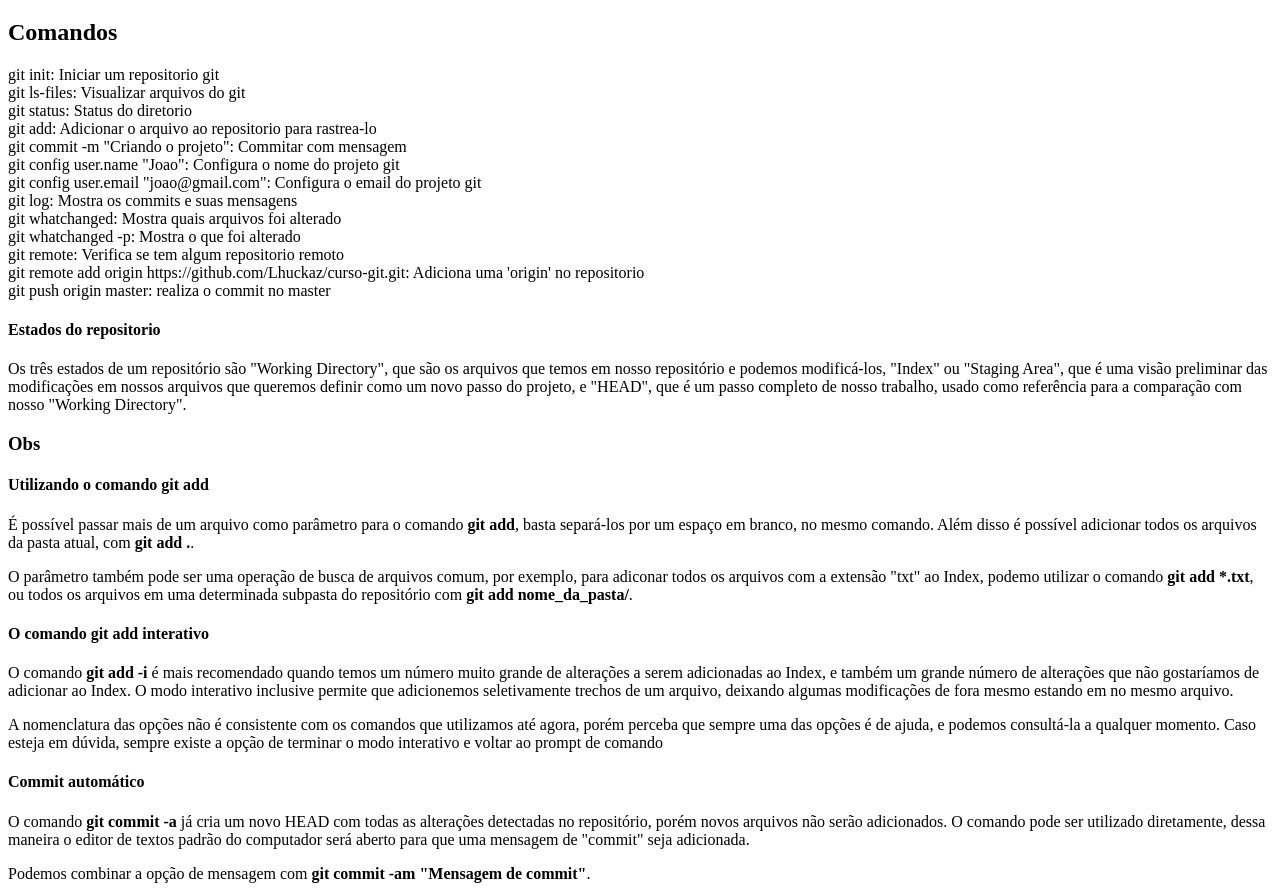
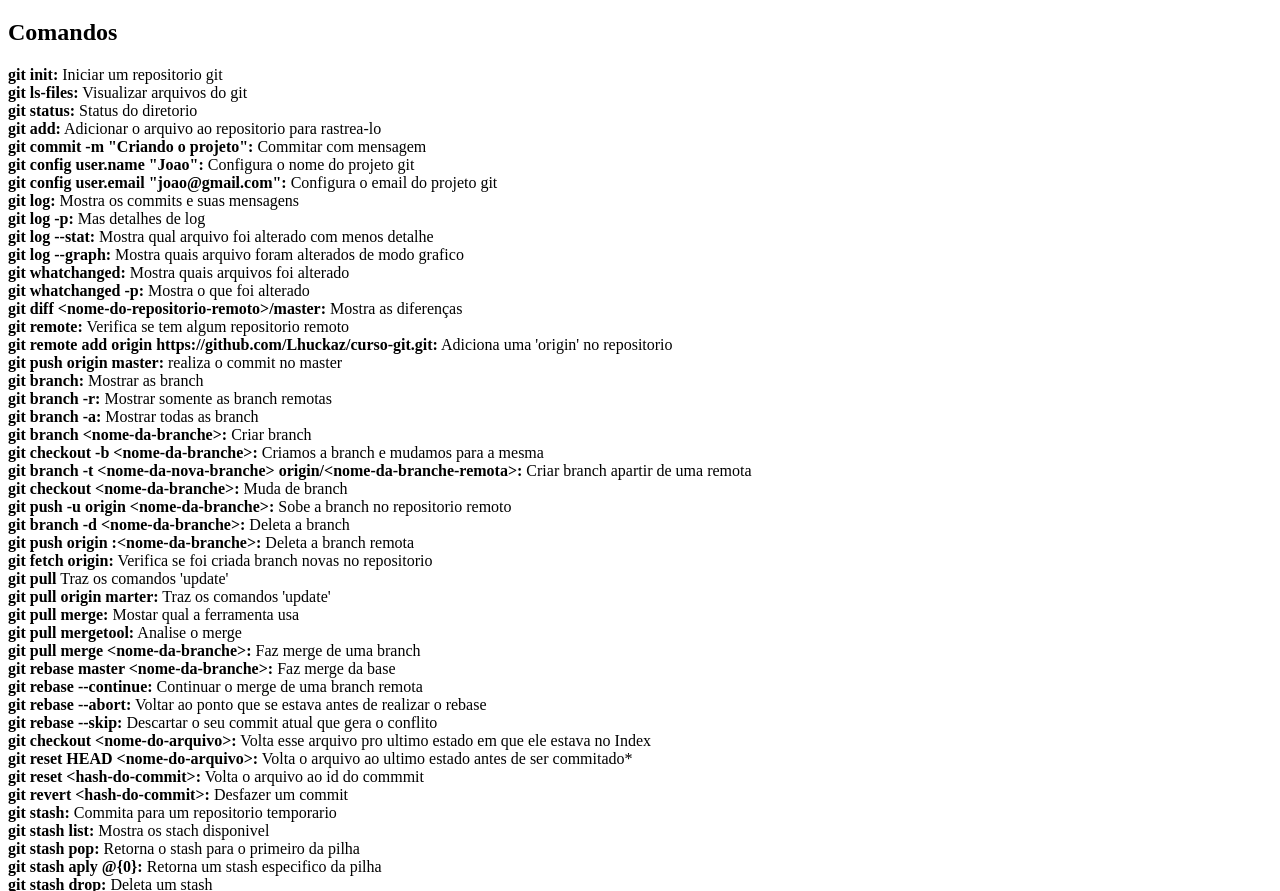
Before and after one commit to Lhuckaz/curso-git, a plain HTML site: page index.html in a window 1280 px wide. Shown: the part 61-952 px from the top of the page. Drawn offline with Linux system fonts and the light colour scheme.

Commit message:
Adicionando informacoes de novos comandos

```diff
--- a/index.html
+++ b/index.html
@@ -3,24 +3,71 @@
 <head>
 	<meta charset="UTF-8">
 	<title>Curso Git</title>
+    <style>
+        p strong {background-color: #ccc;}
+    </style>
 </head>
 <body>
 
     <h1>Git</h1>
     <h2>Comandos</h2>
-    git init: Iniciar um repositorio git<br>
-    git ls-files: Visualizar arquivos do git<br>
-    git status: Status do diretorio<br>
-    git add: Adicionar o arquivo ao repositorio para rastrea-lo<br>
-    git commit -m "Criando o projeto": Commitar com mensagem<br>
-    git config user.name "Joao": Configura o nome do projeto git<br>
-    git config user.email "joao@gmail.com": Configura o email do projeto git<br>
-    git log: Mostra os commits e suas mensagens<br>
-    git whatchanged: Mostra quais arquivos foi alterado<br>
-    git whatchanged -p: Mostra o que foi alterado<br>
-    git remote: Verifica se tem algum repositorio remoto<br>
-    git remote add origin https://github.com/Lhuckaz/curso-git.git: Adiciona uma 'origin' no repositorio<br>
-    git push origin master: realiza o commit no master<br>
+    <strong>git init:</strong> Iniciar um repositorio git<br>
+    <strong>git ls-files:</strong> Visualizar arquivos do git<br>
+    <strong>git status:</strong> Status do diretorio<br>
+    <strong>git add:</strong> Adicionar o arquivo ao repositorio para rastrea-lo<br>
+    <strong>git commit -m "Criando o projeto":</strong> Commitar com mensagem<br>
+    <strong>git config user.name "Joao":</strong> Configura o nome do projeto git<br>
+    <strong>git config user.email "joao@gmail.com":</strong> Configura o email do projeto git<br>
+    <strong>git log:</strong> Mostra os commits e suas mensagens<br>
+    <strong>git log -p:</strong> Mas detalhes de log<br>
+    <strong>git log --stat:</strong> Mostra qual arquivo foi alterado com menos detalhe<br>
+    <strong>git log --graph:</strong> Mostra quais arquivo foram alterados de modo grafico<br>
+    <strong>git whatchanged:</strong> Mostra quais arquivos foi alterado<br>
+    <strong>git whatchanged -p:</strong> Mostra o que foi alterado<br>
+    <strong>git diff &lt;nome-do-repositorio-remoto&gt;/master:</strong> Mostra as diferenças<br>
+    <strong>git remote:</strong> Verifica se tem algum repositorio remoto<br>
+    <strong>git remote add origin https://github.com/Lhuckaz/curso-git.git:</strong> Adiciona uma 'origin' no repositorio<br>
+    <strong>git push origin master:</strong> realiza o commit no master<br>
+    <strong>git branch:</strong> Mostrar as branch<br>
+    <strong>git branch -r:</strong> Mostrar somente as branch remotas<br>
+    <strong>git branch -a:</strong> Mostrar todas as branch<br>
+    <strong>git branch &lt;nome-da-branche&gt;:</strong> Criar branch<br>
+    <strong>git checkout -b &lt;nome-da-branche&gt;:</strong> Criamos a branch e mudamos para a mesma<br>
+    <strong>git branch -t &lt;nome-da-nova-branche&gt; origin/&lt;nome-da-branche-remota&gt;:</strong> Criar branch apartir de uma remota<br>
+    <strong>git checkout &lt;nome-da-branche&gt;:</strong> Muda de branch<br>
+    <!-- <strong>git push origin &lt;nome-da-branche&gt;:<strong> Sobe a branch no repositorio remoto<br> -->
+    <strong>git push -u origin &lt;nome-da-branche&gt;:</strong> Sobe a branch no repositorio remoto<br>
+    <strong>git branch -d &lt;nome-da-branche&gt;:</strong> Deleta a branch<br>
+    <strong>git push origin :&lt;nome-da-branche&gt;:</strong> Deleta a branch remota<br>
+    <strong>git fetch origin:</strong> Verifica se foi criada branch novas no repositorio<br>
+    <strong>git pull</strong> Traz os comandos 'update'<br>
+    <strong>git pull origin marter:</strong> Traz os comandos 'update'<br>
+    <strong>git pull merge:</strong> Mostar qual a ferramenta usa <br>
+    <strong>git pull mergetool:</strong> Analise o merge<br>
+    <strong>git pull merge &lt;nome-da-branche&gt;:</strong> Faz merge de uma branch<br>
+    <strong>git rebase master &lt;nome-da-branche&gt;:</strong> Faz merge da base<br>
+    <strong>git rebase --continue:</strong> Continuar o merge de uma branch remota<br>
+    <strong>git rebase --abort:</strong> Voltar ao ponto que se estava antes de realizar o rebase<br>
+    <strong>git rebase --skip:</strong> Descartar o seu commit atual que gera o conflito<br>
+    <strong>git checkout &lt;nome-do-arquivo&gt;:</strong> Volta esse arquivo pro ultimo estado em que ele estava no Index<br>
+    <strong>git reset HEAD &lt;nome-do-arquivo&gt;:</strong> Volta o arquivo ao ultimo estado antes de ser commitado*<br>
+    <strong>git reset &lt;hash-do-commit&gt;:</strong> Volta o arquivo ao id do commmit<br>
+    <strong>git revert &lt;hash-do-commit&gt;:</strong> Desfazer um commit<br>
+    <strong>git stash:</strong> Commita para um repositorio temporario<br>
+    <strong>git stash list:</strong> Mostra os stach disponivel<br>
+    <strong>git stash pop:</strong> Retorna o stash para o primeiro da pilha<br>
+    <strong>git stash aply @{0}:</strong> Retorna um stash especifico da pilha<br>
+    <strong>git stash drop:</strong> Deleta um stash<br>
+    <strong>git stash clear:</strong> Deleta todos os stash<br>
+    <strong>git bisect start:</strong> Startar o modo bisect<br>
+    <strong>[bisect] git bisect bad HEAD:</strong> Confirmar um commit que com certeza é ruim<br>
+    <strong>[bisect] git bisect good &lt;hash-do-commit&gt;:</strong> Confirmar um commit que com certeza é bom<br>
+    <strong>[bisect] git bisect bad</strong>: Comentar se um commit é ruim<br>
+    <strong>[bisect] git bisect good</strong>: Comentar se um commit é bom<br>
+    <strong>git log --pretty=oneline:</strong> Mostra log em um linha. <strong>short:</strong> mostra poucas info <strong>full:</strong> mostra todas info<br>
+    <strong>git log --pretty='%an realizaou o commit %h: %s':</strong> <strong>%an:</strong> Autor do commit, <strong>%h:</strong> Hash do ommit, <strong>%s:</strong> Mensagem.<br>
+    <strong>git merge &lt;nome-do-repositorio-remoto&gt;/master:</strong> Faz o merge entre os repositorios<br>
+
 
     <h4>Estados do repositorio</h4>
     <p>Os três estados de um repositório são "Working Directory", que são os arquivos que temos em nosso repositório e podemos modificá-los, "Index" ou "Staging Area", que é uma visão preliminar das modificações em nossos arquivos que queremos definir como um novo passo do projeto, e "HEAD", que é um passo completo de nosso trabalho, usado como referência para a comparação com nosso "Working Directory".
@@ -48,5 +95,24 @@
     </p>
     <p>Podemos combinar a opção de mensagem com <strong>git commit -am "Mensagem de commit"</strong>.
     </p>
+
+    <h4>Branch e arquivo com mesmo nome</h4>
+
+    <p>Se temos o nome de um arquivo igual ao nome de uma branch, ao realizar o comando <strong>git checkout</strong> passando este nome, o Git irá realizar a troca de branch. Para conseguirmos descartar as alterações do Working Directory, precisamos passar "--" para indicar que é o arquivo da branch atual, isto é, <strong>git checkout -- &lt;nome-do-arquivo&gt;</strong>.</p>
+
+    <h4>Git reset</h4>
+
+    <p>Com o <strong>git reset</strong>, as alterações serão enviadas para o Working Directory; com o <strong>git reset --soft</strong>, para o Index. Já para o <strong>git reset --hard</strong>, as alterações serão removidas permanentemente.</p>
+
+    <h4>Atalhos dos últimos commits</h4>
+
+    <p>Ao digitarmos "HEAD~" seguido de um número inteiro n, será feita uma referência ao n-ésimo commit anterior ao HEAD. Por exemplo, HEAD~1, faz referência ao penúltimo commit e HEAD~2, ao antepenúltimo. No caso específico do penúltimo commit, também pode-se referenciá-lo utilizando o atalho HEAD^.</p>
+
+    <h4>.gitconfig</h4>
+
+    <p>Arquivo de configuração do Git, podemos criar alias atráves dele</p>
+
+    <p>* Aplicar esse comando quando o arquivo já está preparado para o commit para só assim aplicar o comando <strong>git checkout &lt;nome-do-arquivo&gt;</strong>, caso o arquivo não estiver pronto para o commit não é necessário usar esse comando
+    </p>
 </body>
 </html>
```
